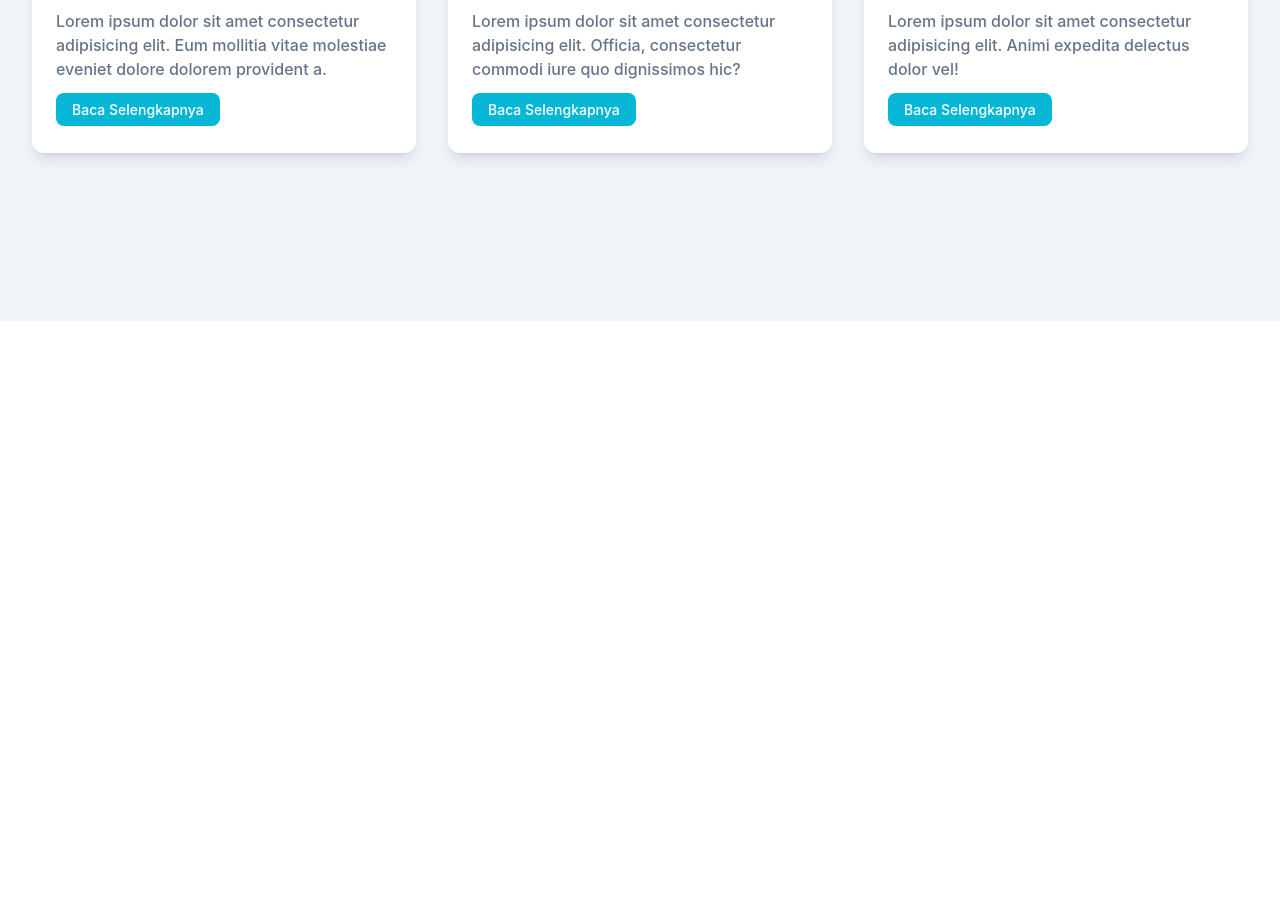
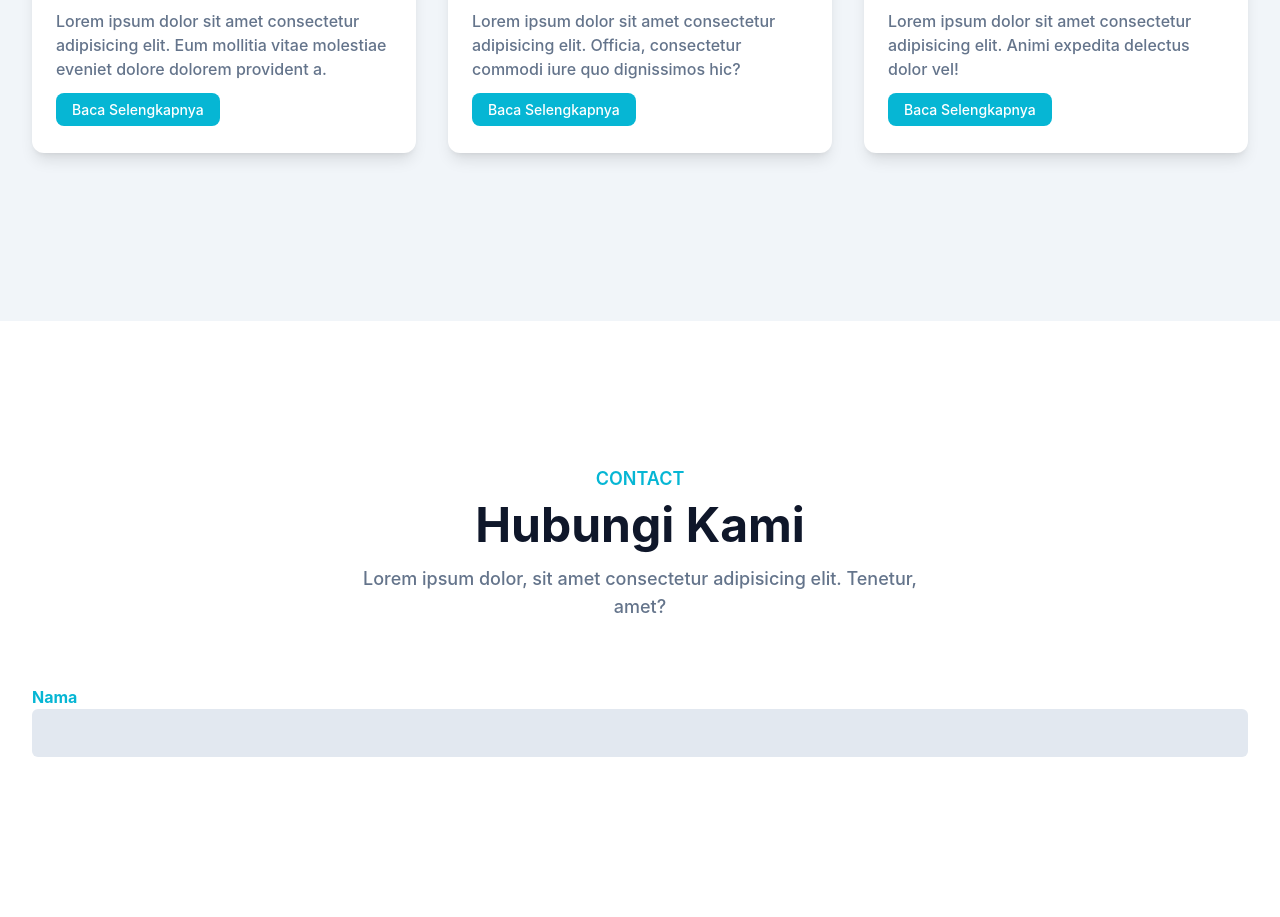
Before and after one commit to dafasr/portfolio-tailwind-css, a plain HTML site: page index.html in a window 1280 px wide. Shown: the part 3191-4108 px from the top of the page. Before the commit the page ends 3512 px from the top, so only its background shows below. Drawn offline with nearby package versions, Linux system fonts and the light colour scheme.

Commit message:
"Removed .gitignore and tailwind.config.js files, updated index.html with inline Tailwind config and added contact section"

```diff
--- a/index.html
+++ b/index.html
@@ -4,7 +4,27 @@
     <meta charset="UTF-8" />
     <meta name="viewport" content="width=device-width, initial-scale=1.0" />
     <script src="https://cdn.tailwindcss.com"></script>
-    <script src="tailwind.config.js"></script>
+    <!-- <script src="tailwind.config.js"></script> -->
+    <script>
+      tailwind.config = {
+        theme: {
+          container: {
+            center: true,
+            padding: '16px',
+          },
+          extend: {
+            colors: {
+              primary: '#06b6d4',
+              secondary: '#64748b',
+              dark: '#0f172a',
+            },
+            screen: {
+              '2xl': '1920px',
+            },
+          },
+        },
+      };
+    </script>
     <style type="text/tailwindcss">
       @layer utilities {
         body {
@@ -446,6 +466,41 @@
       </div>
     </section>
     <!-- blog section end -->
+
+    <!-- contact section start -->
+    <section id="contact" class="pt-36 pb-32">
+      <div class="container">
+        <div class="w-full px-4">
+          <div class="max-w-xl mx-auto text-center mb-16">
+            <h4 class="text-primary font-semibold text-lg mb-2 uppercase">
+              Contact
+            </h4>
+            <h2
+              class="font-bold text-dark text-3xl mb-4 sm:text-4xl lg:text-5xl"
+            >
+              Hubungi Kami
+            </h2>
+            <p class="font-medium text-base text-secondary md:text-lg">
+              Lorem ipsum dolor, sit amet consectetur adipisicing elit. Tenetur,
+              amet?
+            </p>
+          </div>
+        </div>
+        <form>
+          <div class="w-full px-4 mb-8">
+            <label for="name" class="text-base text-primary font-bold"
+              >Nama
+            </label>
+            <input
+              type="text"
+              id="name"
+              class="w-full bg-slate-200 text-dark p-3 rounded-md focus:outline-none"
+            />
+          </div>
+        </form>
+      </div>
+    </section>
+    <!-- contact section end -->
   </body>
   <script src="script.js"></script>
 </html>
--- a/tailwind.config.js
+++ /dev/null
@@ -1,16 +0,0 @@
-tailwind.config = {
-  theme: {
-    container: {
-      center: true,
-      padding: '16px',
-    },
-    extend: {
-      colors: {
-        primary: '#06b6d4',
-        secondary: '#64748b',
-        dark: '#0f172a',
-      },
-      screens: { '2xl': '1920px' },
-    },
-  },
-};
```
Also changed, not shown: 1 other file.
